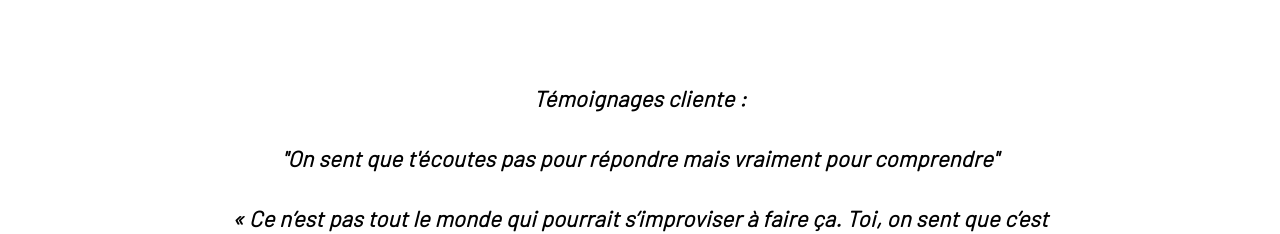
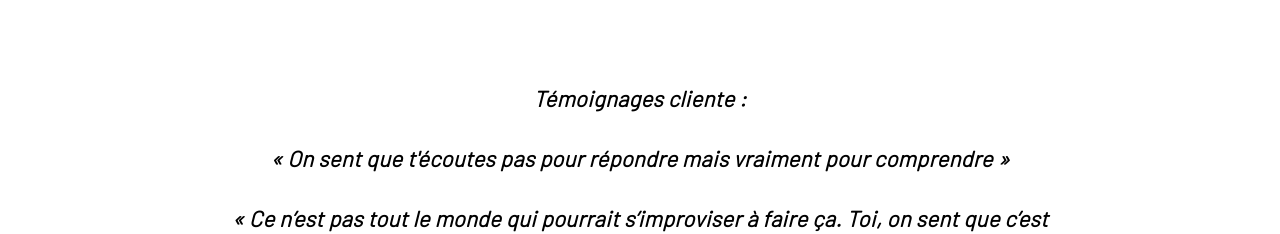
Before and after one commit to Jon104/flora-design, a React (Create React App) app: page /ensemble in a window 1280 px wide. Shown: the part 4340-4574 px from the top of the page. Built offline with nearby package versions, Linux system fonts and the light colour scheme; no server answers.

Commit message:
small fixes

```diff
--- a/src/createTogether/CreateTogetherPage.jsx
+++ b/src/createTogether/CreateTogetherPage.jsx
@@ -287,8 +287,8 @@ const CreateTogether = () => {
               <Grid item xs={10}>
                 <Subtitle3>Témoignages cliente :</Subtitle3>
                 <Subtitle3>
-                  "On sent que t'écoutes pas pour répondre mais vraiment pour
-                  comprendre"
+                  « On sent que t'écoutes pas pour répondre mais vraiment pour
+                  comprendre »
                 </Subtitle3>
                 <Subtitle3>
                   « Ce n’est pas tout le monde qui pourrait s’improviser à faire
--- a/src/home/HomePage.jsx
+++ b/src/home/HomePage.jsx
@@ -23,7 +23,7 @@ const HomePage = () => {
     {
       title: "SIMPLICITÉ",
       subtitle:
-        "Je suis une grande fervente du 'acheter moins, acheter mieux'. Parce que vivre dans une maison qui prend vie grâce à quelques trésors choisis avec amour, ça n'a pas de prix.",
+        "Je suis une grande fervente du « acheter moins, acheter mieux ». Parce que vivre dans une maison qui prend vie grâce à quelques trésors choisis avec amour, ça n'a pas de prix.",
     },
   ];
   return (
```
